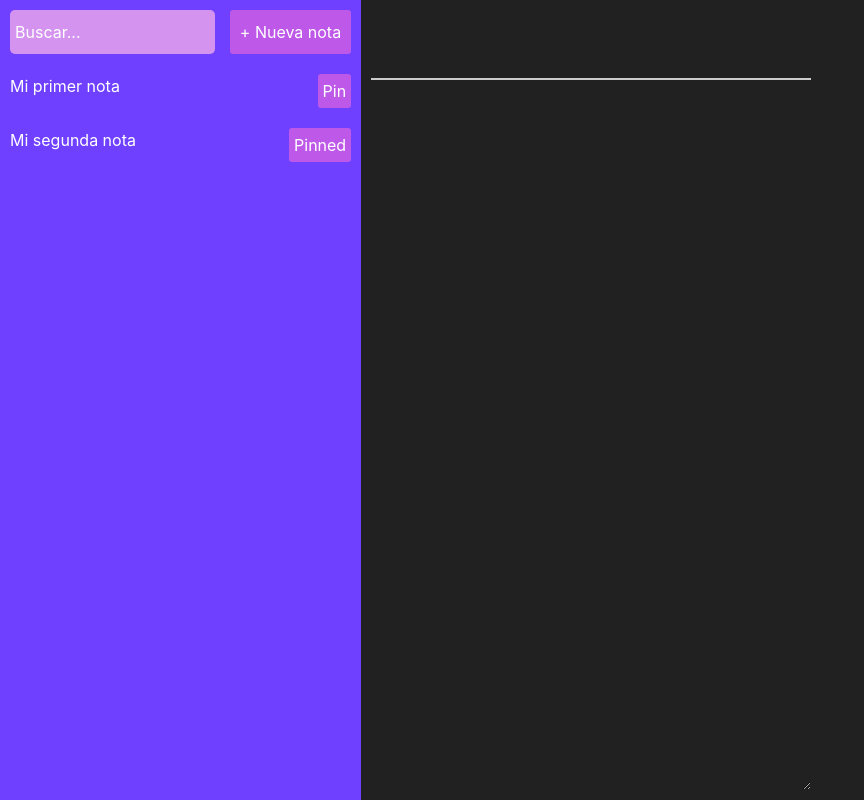
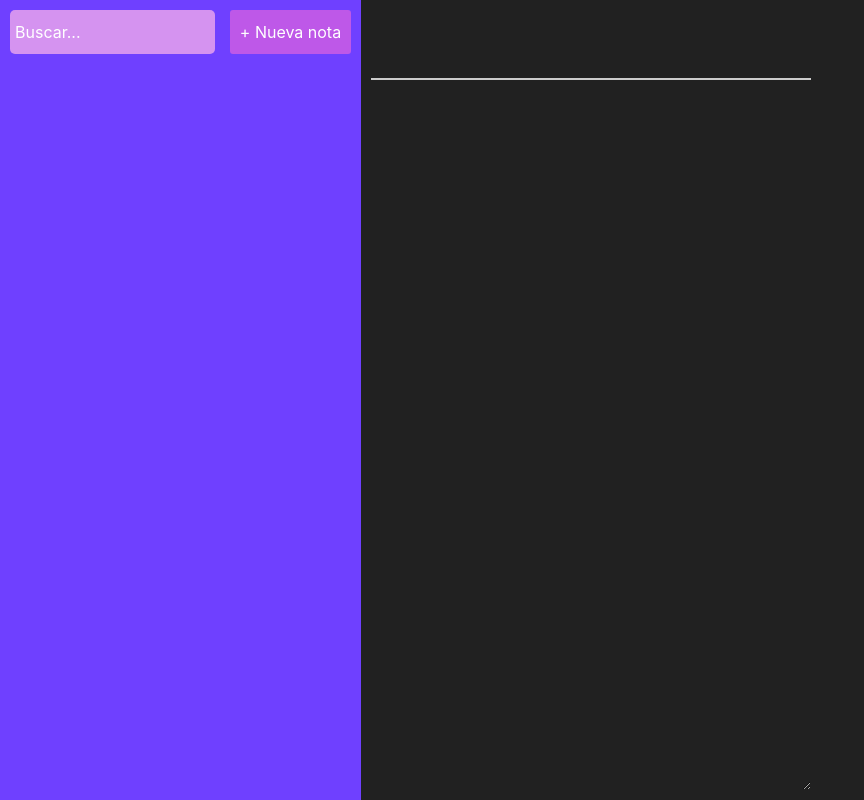
Before and after one commit to alejaam/notes, a React (Create React App) app: page / in a window 1280 px wide. Shown: the whole page, without its empty margins (0-864 px from the left). Built offline with nearby package versions, Linux system fonts and the light colour scheme.

Commit message:
Funciones handlePin

```diff
--- a/src/App.js
+++ b/src/App.js
@@ -8,43 +8,48 @@ import List from './components/list';
 import Item from './components/item';
 import Editor from './components/editor';
 import Preview from './components/preview';
+import uuid from 'react-uuid';
 
 function App() {
 
     // const [nombre, setNombre] = useState('Alejandro');
-    const [items, setiItems] = useState([
-        {
-            id: 0,
-            title: 'Mi primer nota',
-            text: '# Hola a todos',
+    const [items, setiItems] = useState([]);
+
+    const handleNew = () => {
+        const note = {
+            id: uuid(),
+            title: '',
+            text: '',
             pinned: false,
             created: Date().now
-        },
-        {
-            id: 1,
-            title: 'Mi segunda nota',
-            text: '# Hola a todos',
-            pinned: true,
-            created: Date().now
-        },
+        };
 
-    ]);
+        setiItems([...items, note]);
+    };
+
+    const handlePinned = () => {
+
+    };
+
+    const handleSelectNote = () => {
+
+    };
 
     return (
         <div className='App container2'>
             <Panel>
-                <Menu />
+                <Menu onNew={handleNew} />
                 <List>
                     {
                         items.map((item, i) => {
-                            return <Item key={item.id} item={item} />
+                            return <Item key={item.id} item={item} index={i} onHandlePinned={handlePinned} onHandleSelectNote={handleSelectNote} />
                         })
                     }
                 </List>
             </Panel>
             <>
                 <Editor />
-                <Preview/>
+                <Preview />
             </>
         </div>
     );
--- a/src/components/item.js
+++ b/src/components/item.js
@@ -1,14 +1,21 @@
-export default function Item({item}) {
+export default function Item({item, onHandlePinned, onHandleSelectNote, index}) {
     console.log(item);
 
+    const handlePinned = () => {
+        onHandlePinned(item, index);
+    };
+
+    const handleClick = (item, e) => {
+        onHandleSelectNote(item, e);
+    };
     return (
 
-        <div key={item.id} className='note'>
+        <div key={item.id} className='note' onClick={(e) => handleClick()}>
             <div>
                 {item.title === '' ? '[Sin titulo]' : item.title.substring(0, 20)}
             </div>
             <div>
-                <button className='pinButton'>{item.pinned ? 'Pinned' : 'Pin'}</button>
+                <button className='pinButton' onClick={() => handlePinned(item, index)}>{item.pinned ? 'Pinned' : 'Pin'}</button>
             </div>
         </div>
     );
```
